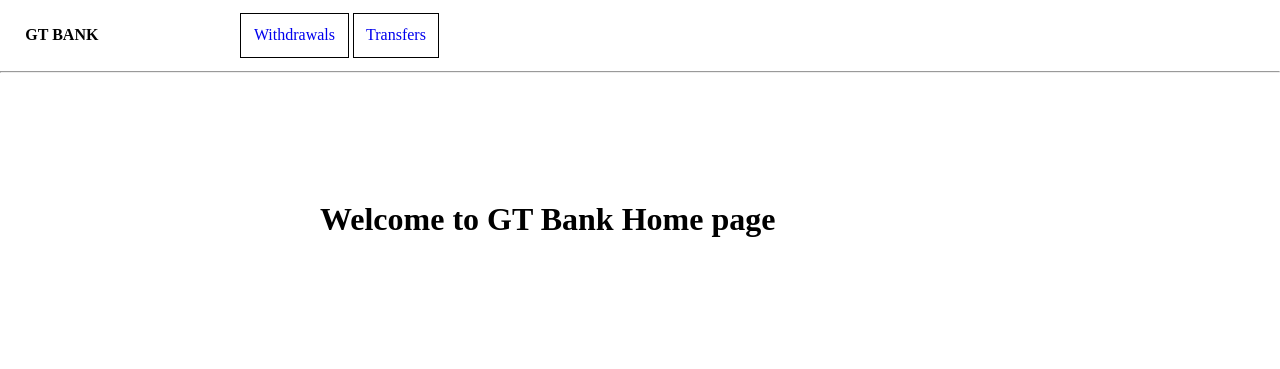
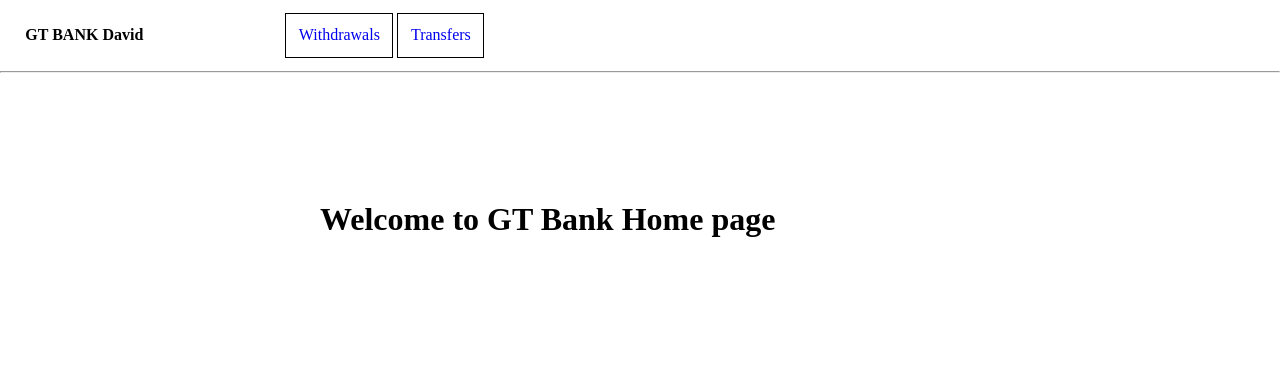
Before and after one commit to ike-njoku/git-tutorial, a plain HTML site: page index.html in a window 1280 px wide. Drawn offline with Linux system fonts and the light colour scheme.

Commit message:
changed logo

```diff
--- a/index.html
+++ b/index.html
@@ -13,7 +13,7 @@
   <nav>
     <ul>
       <li id="logo">
-        <b> GT BANK </b>
+        <b> GT BANK David </b>
       </li>
       <li>
         <a href="#">Withdrawals</a>
```
